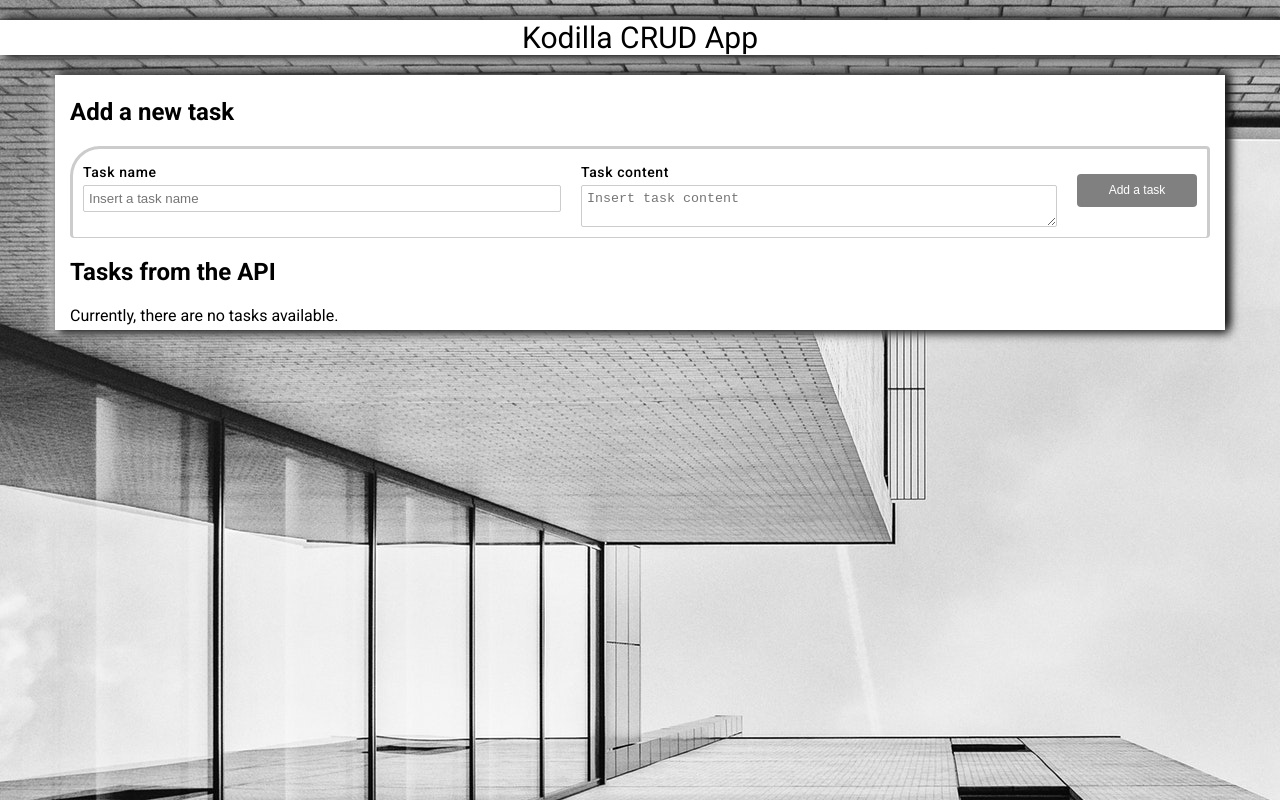
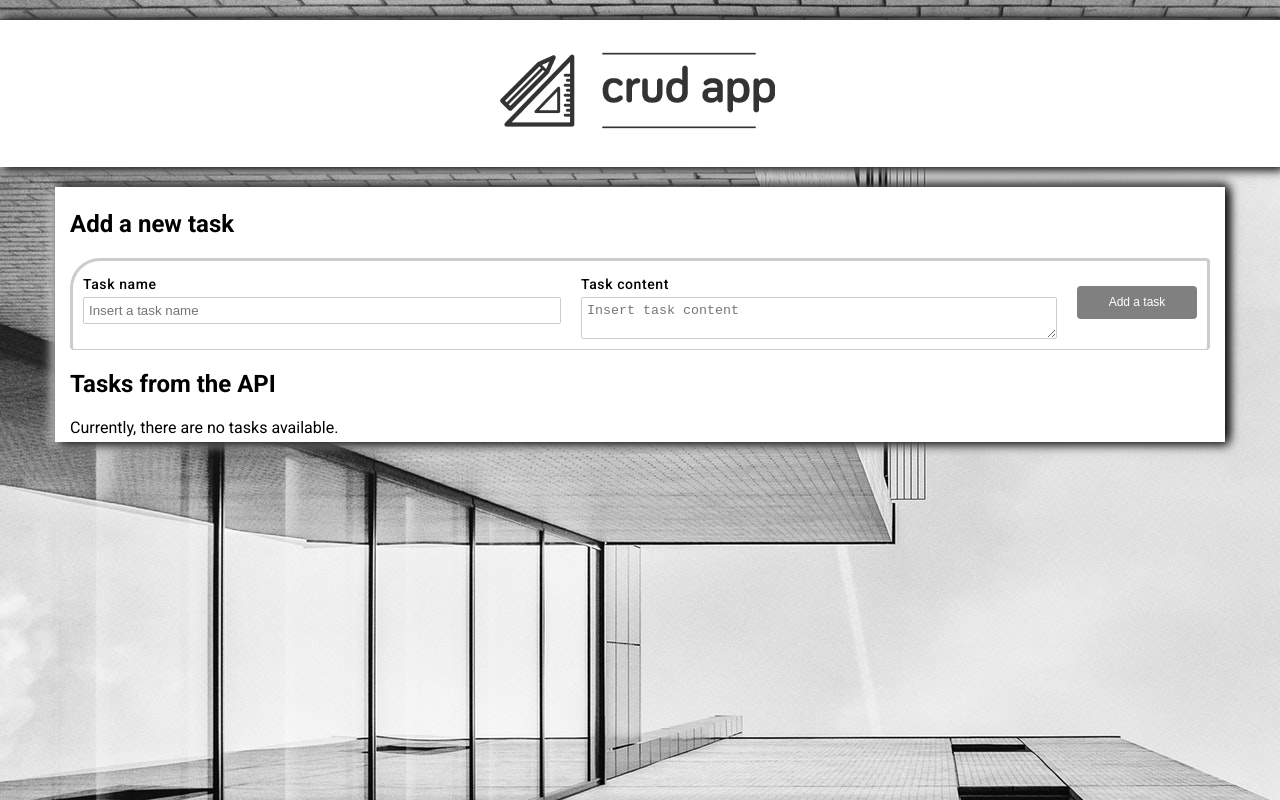
Before and after one commit to fin34/fin34.github.io, a plain HTML site: page index.html in a window 1280 px wide. Drawn offline with Linux system fonts and the light colour scheme; no server answers.

Commit message:
Update index.html

```diff
--- a/index.html
+++ b/index.html
@@ -8,7 +8,7 @@
     <link href="https://fonts.googleapis.com/css?family=Roboto:400,400i,500,500i,700,700i&subset=latin-ext" rel="stylesheet">
 </head>
 <body>
-<h1 class="kodilla-heading kodilla-heading--main">Kodilla CRUD App</h1>
+<h1 class="kodilla-heading kodilla-heading--main"><img src="logo.png"> </h1>
 
 <main class="crud container">
     <section class="datatable">
```
Lines whose indentation alone changed are shown as unchanged.
